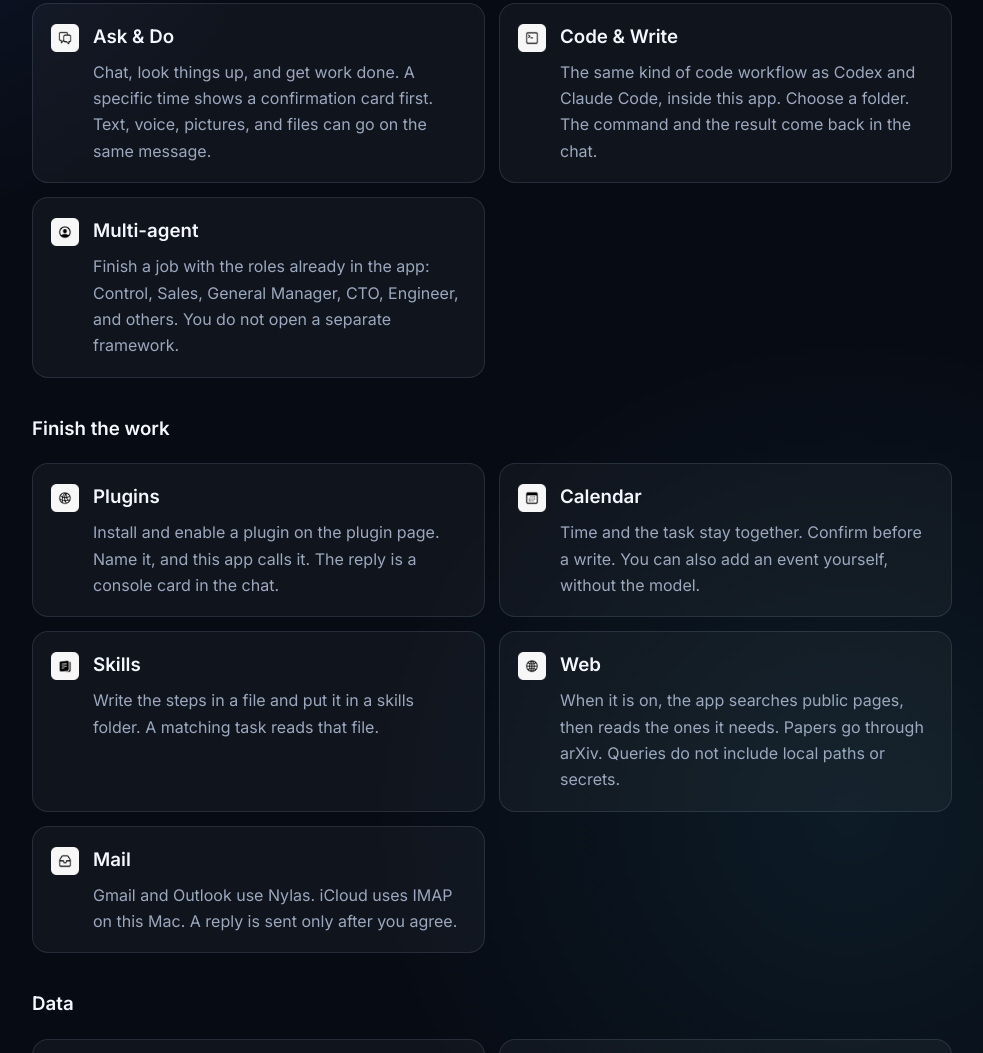
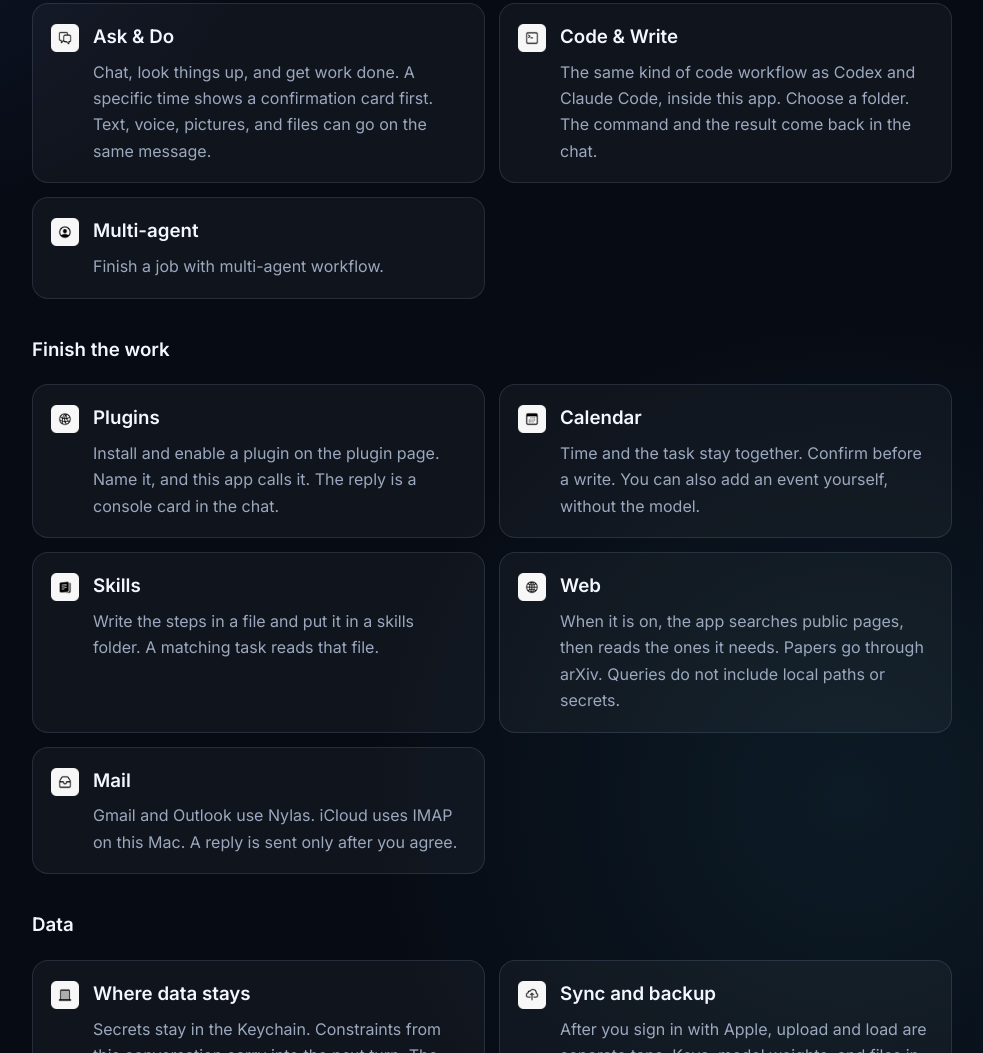
Before and after one commit to iosdeveloper26/Agent-Butler-Client, a plain HTML site: page docs.html in a window 1280 px wide. Shown: the part 760-1813 px from the top of the page, without its empty margins (278-1261 px from the left). Drawn offline with Linux system fonts and the light colour scheme.

Commit message:
Update docs.html

```diff
--- a/docs.html
+++ b/docs.html
@@ -116,7 +116,7 @@
             <img src="images/guide/person_crop_circle.png" alt="">
             <div>
               <h3>Multi-agent</h3>
-              <p>Finish a job with the roles already in the app: Control, Sales, General Manager, CTO, Engineer, and others. You do not open a separate framework.</p>
+              <p>Finish a job with multi-agent workflow.</p>
             </div>
           </a>
         </div>
```
